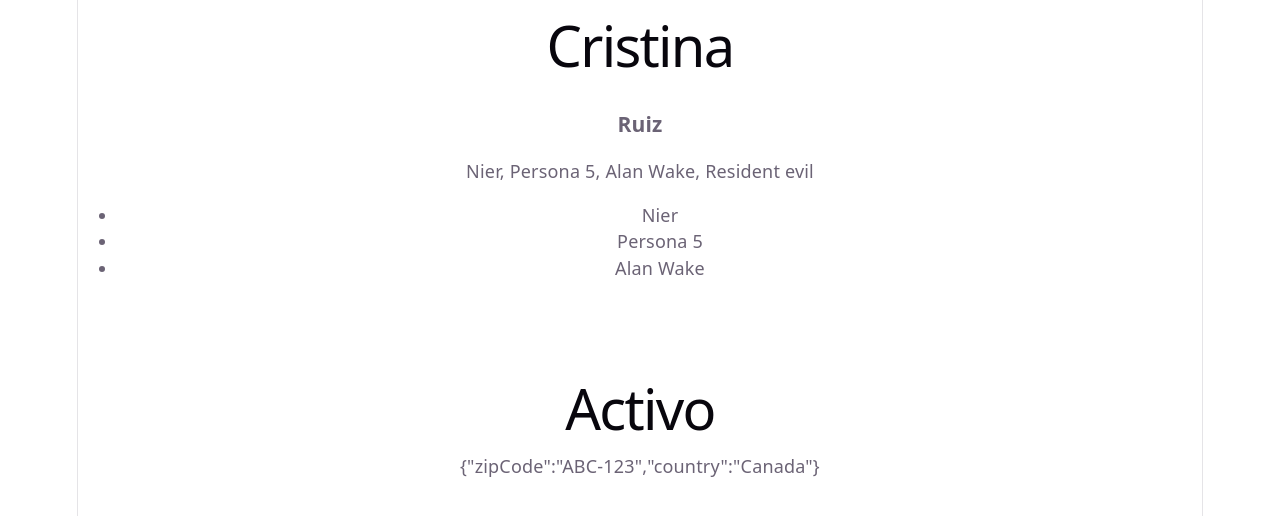
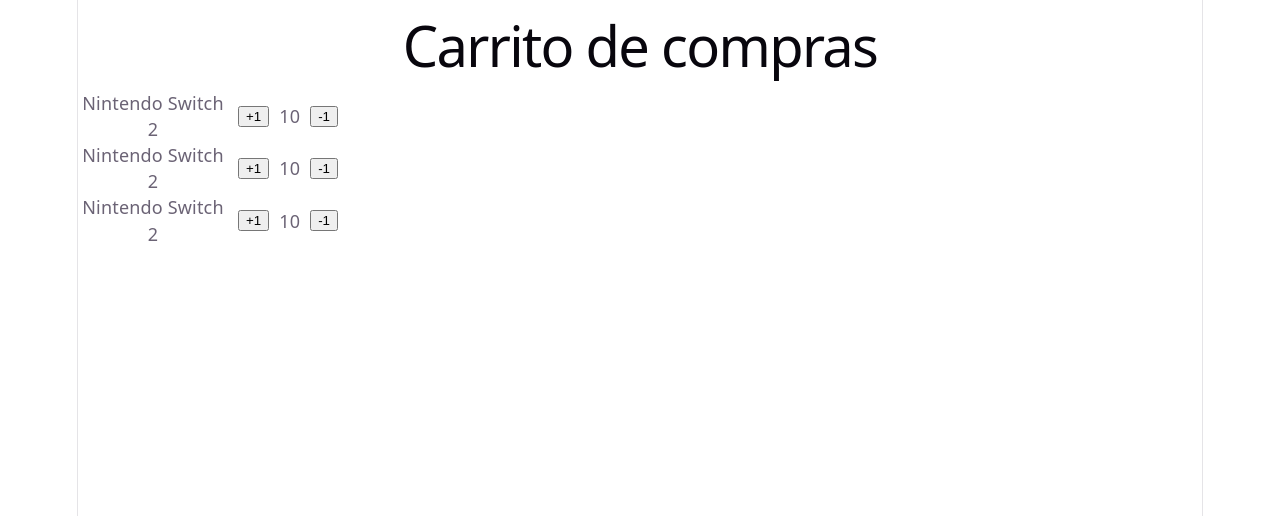
Before and after one commit to React-de-0-a-experto/FirstSteps, a React (Vite) app: page / in a window 1280 px wide. Shown: the top 516 px of the page. Built offline with nearby package versions, Linux system fonts and the light colour scheme.

Commit message:
ItemCounter, hacer un contador estilo tienda onlien

```diff
--- a/src/FirstStepsApp.tsx
+++ b/src/FirstStepsApp.tsx
@@ -1,13 +1,14 @@
+import { ItemCouter } from "./shopping-card/ItemCouter";
+
 export function FirstStepApp(){
     return(
    <>
-    <h1>Hola mundo</h1>
-   <p>Esto es un parrafo</p>
+    <h1>Carrito de compras</h1>
 
-   <button>Click me</button>
-   <div>
-    <h2>HOla dentro de un div</h2>
-   </div>
+    <ItemCouter></ItemCouter>
+    <ItemCouter></ItemCouter>
+    <ItemCouter></ItemCouter>
+
    </>
    );
 }
--- a/src/MyAwesomeApp.tsx
+++ b/src/MyAwesomeApp.tsx
@@ -1,3 +1,5 @@
+import type { CSSProperties } from "react";
+
 export function MyAwesomeApp() {
     const firstName = 'Cristina';
     const lastName = 'Ruiz';
@@ -7,6 +9,14 @@
         zipCode: 'ABC-123',
         country: 'Canada',
     };
+    /* Pa usar css */
+    const myStyles: CSSProperties = {
+        backgroundColor: '#fafafa',
+        borderRadius: 20,
+        padding: 10,
+        marginTop: 30,
+
+    }
     return (
         <>
             <h1>{firstName}</h1>
@@ -25,7 +35,7 @@
             {/* Los literales no deja */}
             {/*     <p>{address}</p> */}
             {/* Por lo que pra hacerlo tendremos que hacer esto */}
-            <p>{JSON.stringify(address)}</p>
+            <p style={myStyles}>{JSON.stringify(address)}</p>
 
         </>
     );
--- a/src/main.tsx
+++ b/src/main.tsx
@@ -6,10 +6,10 @@
 
 createRoot(document.getElementById('root')!).render(
   <StrictMode>
-{/*   <FirstStepApp></FirstStepApp>
+  <FirstStepApp></FirstStepApp>
+
+{/*   <MyAwesomeApp></MyAwesomeApp>
  */}
-  <MyAwesomeApp></MyAwesomeApp>
-
 
  </StrictMode>,
 )
--- /dev/null
+++ b/src/shopping-card/ItemCouter.tsx
@@ -0,0 +1,21 @@
+import React, { type CSSProperties } from 'react'
+
+const styleButtons: CSSProperties = {
+  display: 'flex',
+  alignItems: 'center',
+  gap: 10
+}
+const styleTitle: CSSProperties = {
+  width: 150,
+}
+/* Si pones rafc te auto rellena la funt */
+export const ItemCouter = () => {
+  return (
+    <section style={styleButtons}>
+      <span style={styleTitle}>Nintendo Switch 2</span>
+      <button>+1</button>
+      <span>10</span>
+      <button>-1</button>
+    </section>
+  )
+}
```
Also changed, not shown: src/FirstStepsApp copy.tsx (added, +13 -0 lines).
